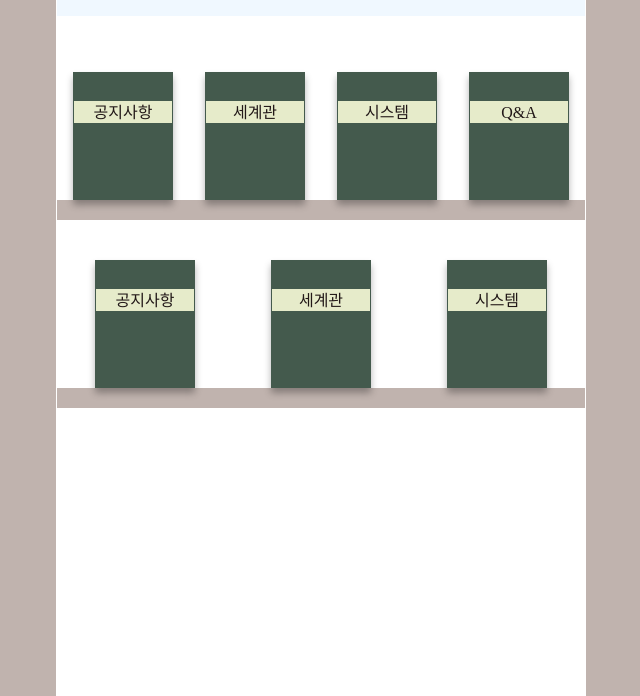
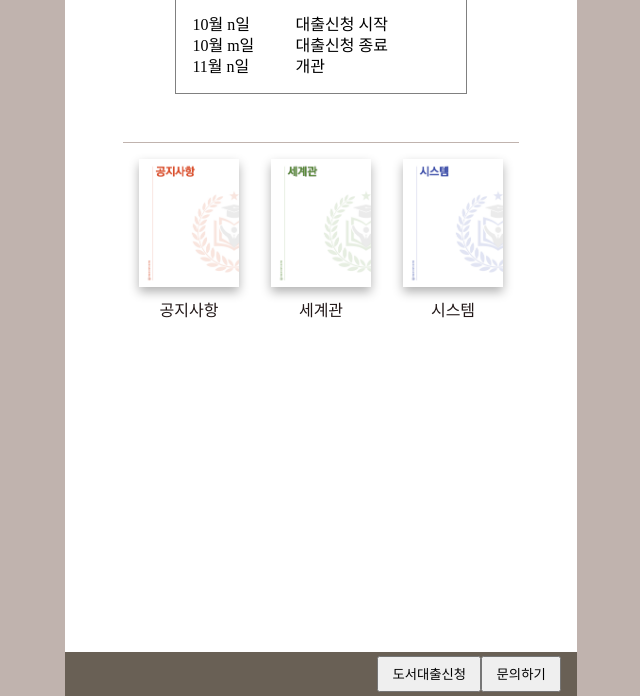
Before and after one commit to Bibliotheca-Bagatelle/Bibliotheca-Bagatelle.github.io, a website: page index.html in a window 1280 px wide. Shown: the part 104-800 px from the top of the page, without its empty margins (319-959 px from the left). Drawn offline with Linux system fonts and the light colour scheme; a web font is replaced by a local one.

Commit message:
update layout

```diff
--- a/index.html
+++ b/index.html
@@ -1,67 +1,67 @@
 <!DOCTYPE html>
 <html lang="ko">
   <head>
-    <meta charset="UTF-8">
-    <meta http-equiv="X-UA-Compatible" content="IE=edge">
-    <meta name="viewport" content="width=device-width, initial-scale=1.0">
-    <link rel="stylesheet" href="dist/interior.css">
+    <meta charset="UTF-8" />
+    <meta http-equiv="X-UA-Compatible" content="IE=edge" />
+    <meta
+      name="viewport"
+      content="width=device-width, initial-scale=1.0, user-scalable=no"
+    />
+    <link rel="stylesheet" href="dist/interior.css" />
     <title>비블리오테카 바가텔에 오신것을 환영합니다.</title>
   </head>
   <body>
     <div class="wrapper">
-        <header class="titleBar">책장</header>
+      <header class="titleBar">로비</header>
       <section class="library">
-            <div class="logo_box">
-                <div class="logo">Bibliotheca Bagatelle 로고</div>
+        <div class="schedule">
+          <h3>도서관 일정표</h3>
+          <div class="table_box">
+            <table>
+              <colgroup>
+                <col span="1" />
+                <col span="1" />
+              </colgroup>
+              <tbody>
+                <tr>
+                  <td>10월 n일</td>
+                  <td>대출신청 시작</td>
+                </tr>
+                <tr>
+                  <td>10월 m일</td>
+                  <td>대출신청 종료</td>
+                </tr>
+                <tr>
+                  <td>11월 n일</td>
+                  <td>개관</td>
+                </tr>
+              </tbody>
+            </table>
+          </div>
         </div>
         <div class="bookshelfZone">
           <div class="bookshelf_box">
             <ul class="bookshelf">
               <li class="book">
-                            <div class="book_cover">
-                                <span class="book_nameCard" >공지사항</span>
-                            </div>
+                <div class="book_cover" name="book_guide__notice"></div>
+                <span class="book_nameCard">공지사항</span>
               </li>
               <li class="book">
-                            <div class="book_cover">
+                <div class="book_cover" name="book_guide__world"></div>
                 <span class="book_nameCard">세계관</span>
-                            </div>
               </li>
               <li class="book">
-                            <div class="book_cover">
+                <div class="book_cover" name="book_guide__system"></div>
                 <span class="book_nameCard">시스템</span>
-                            </div>
               </li>
-                        <li class="book">
-                            <div class="book_cover">
-                                <span class="book_nameCard">Q&A</span>
-                            </div>
-                        </li>
-                    </ul>
-                </div>
-                <div class="bookshelf_box">
-                    <ul class="bookshelf">
-                        <li class="book">
-                            <div class="book_cover">
-                                <span class="book_nameCard" >공지사항</span>
-                            </div>
-                        </li>
-                        <li class="book">
-                            <div class="book_cover">
-                                <span class="book_nameCard">세계관</span>
-                            </div>
-                        </li>
-                        <li class="book">
-                            <div class="book_cover">
-                                <span class="book_nameCard">시스템</span>
-                            </div>
-                        </li>
-
             </ul>
           </div>
         </div>
       </section>
-
+      <footer>
+        <button href="" class="bookRequestBtn">도서대출신청</button>
+        <button href="" class="bookRequestBtn">문의하기</button>
+      </footer>
     </div>
     <!--
     모바일 환경일때 / 아닐때 살짝 다르게 표시
```
Also changed, not shown: dist/img/book_guide__notice.jpg (added), dist/img/book_guide__system.jpg (added), dist/img/book_guide__world.jpg (added), dist/interior.css, dist/load.html, dist/q&a.html (added), dist/reset.css, dist/viewer.html. Lines whose indentation alone changed are shown as unchanged.
